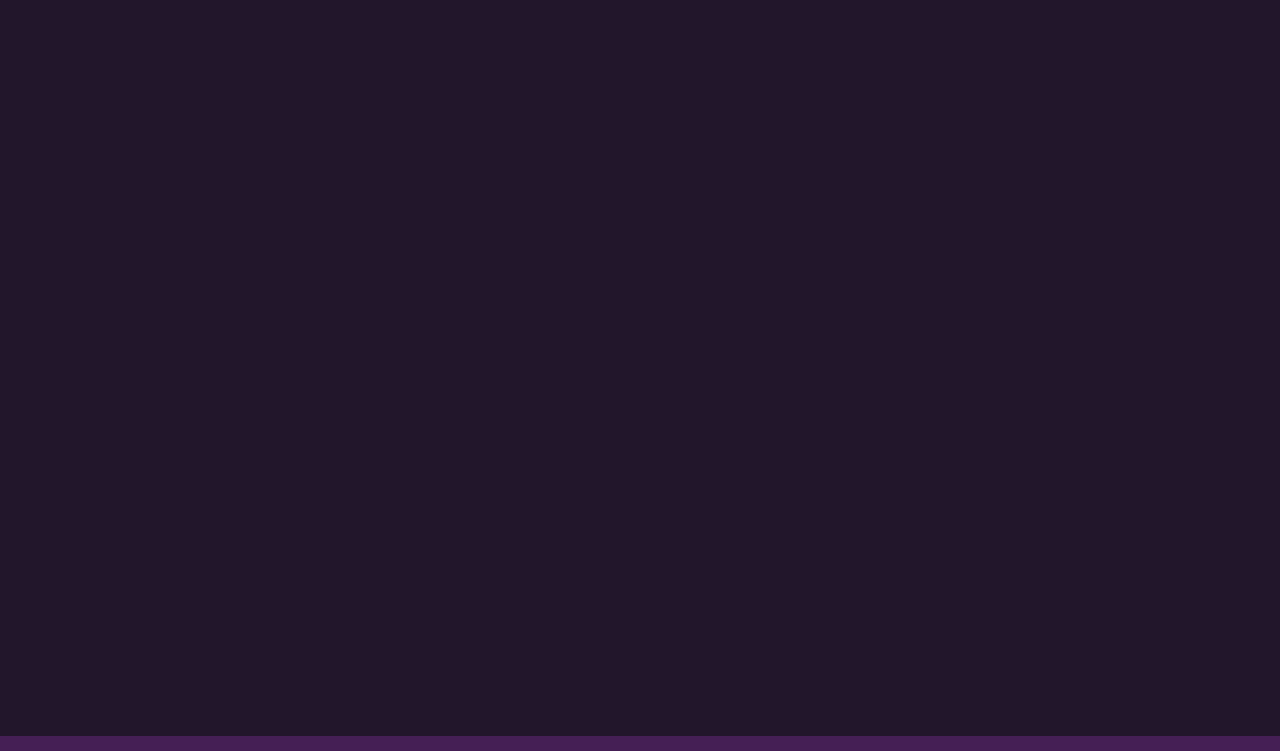
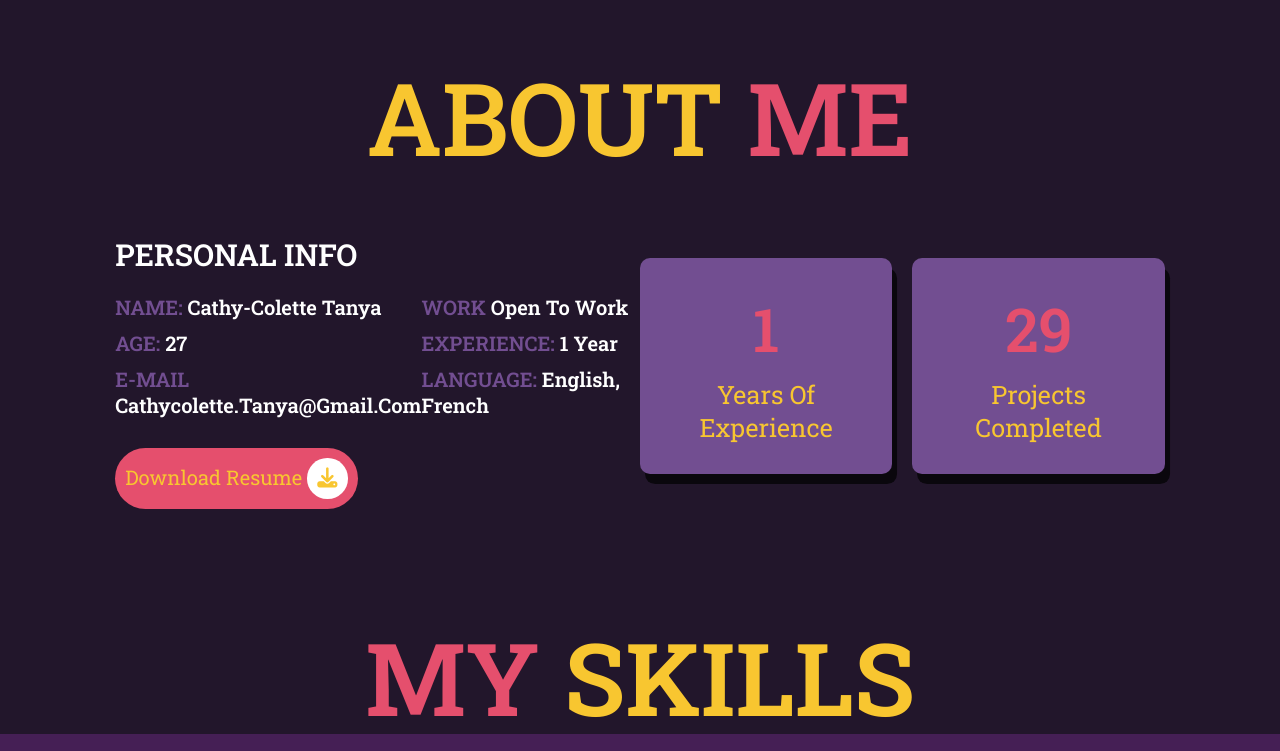
Before and after one commit to cathytanya/cathytanyaportfolio, a plain HTML site: page about.html in a window 1280 px wide. Shown: the top 751 px of the page. Drawn offline with Linux system fonts and the light colour scheme.

Commit message:
started to work on the skills section of the about page and add icons of some skills

```diff
--- a/about.html
+++ b/about.html
@@ -7,6 +7,8 @@
     <title>Cathy-Colette Portfolio</title>
     <link rel="stylesheet" href="https://cdnjs.cloudflare.com/ajax/libs/font-awesome/6.4.0/css/all.min.css">
     <link rel="stylesheet" href="styles.css">
+    <link href="https://fonts.googleapis.com/css2?family=Roboto+Slab:wght@100;300;400;500;600&display=swap" rel="stylesheet">
+
 </head>
 <body>
     <nav class="navbar">
@@ -17,5 +19,60 @@
         <a href="contact.html"> <i class="fas fa-address-book"></i> <span>Contact</span> </a>
     </nav>
 
+    <section class="aboutMe">
+        <h1 class="heading"> about <span> me </span></h1>
+        <div class="row">
+            <div class="info-container">
+                <h1>Personal Info</h1>
+                <div class="box-container">
+                    <div class="box">
+                        <h3><span>name:</span> Cathy-Colette Tanya</h3>
+                        <h3><span>age:</span> 27</h3>
+                        <h3><span>e-mail</span> cathycolette.tanya@gmail.com</h3>
+                    </div>
+
+                    <div class="box">
+                        <h3><span>work</span> Open to Work</h3>
+                        <h3><span>experience:</span> 1 year</h3>
+                        <h3><span>language:</span> english, french</h3>
+                    </div>
+                </div>
+                <a href="#" class="btn">Download Resume <i class="fas fa-download"></i></a>
+            </div>
+
+            <div class="count-container">
+                <div class="box">
+                    <h3>1</h3>
+                    <p>years of experience</p>
+                </div>
+                <div class="box">
+                    <h3>29</h3>
+                    <p>Projects Completed</p>
+                </div>
+            </div>
+        </div>
+    </section>
+
+    <section class="skills">
+        <h1 class="heading"><span> my </span> skills </h1>
+        <div class="box-container">
+            <div class="box">
+                <img src="images/skills/HTML.png" alt="HTML icon">
+                <h3>HTML</h3>
+            </div>
+            <div class="box">
+                <img src="images/skills/CSS.png" alt="CSS icon">
+                <h3>CSS</h3>
+            </div>
+            <div class="box">
+                <img src="images/skills/JavaScript.jpg" alt="JavaScript icon">
+                <h3>JavaScript</h3>
+            </div>
+            <div class="box">
+                <img src="images/skills/SQL.jpg" alt="SQL icon">
+                <h3>SQL</h3>
+            </div>
+        </div>
+    </section>
 </body>
 </html>
--- a/styles.css
+++ b/styles.css
@@ -1,6 +1,6 @@
-@import url('https://fonts.googleapis.com/css2?family=Raleway:wght@100;300;400;500;600;700&display=swap');
+/* @import url('https://fonts.googleapis.com/css2?family=Raleway:wght@100;300;400;500;600;700&display=swap'); */
 *{
-    font-family: 'Raleway', sans-serif;
+    font-family: 'Roboto Slab', serif;
     margin: 0;
     padding: 0;
     box-sizing: border-box;
@@ -18,6 +18,7 @@
     --yellow:#f8c630;
     --shadow:0.5rem 1rem rgba(0,0,0,.7);
 }
+/* Home Page */
 html{
     font-size: 63%;
     overflow-x: hidden;
@@ -74,7 +75,6 @@ section{
     background: var(--blush);
     padding: 1rem;
     font-size: 2rem;
-    /* color: white; */
     color: var(--yellow);
 
 }
@@ -84,7 +84,6 @@ section{
     line-height: 4rem;
     font-size: 2rem;
     text-align: center;
-    /* background: var(--yellow); */
     background: white;
     border-radius: 50%;
 }
@@ -125,7 +124,80 @@ section{
     padding: 1rem 0;
 }
 
+/* About Me Page */
+.heading{
+    margin-bottom: 4rem;
+    text-align: center;
+    font-size: 10rem;
+    text-transform: uppercase;
+    color: var(--yellow);
+}
+.heading span{
+    text-transform: uppercase;
+    color: var(--blush);
+}
+.aboutMe .row{
+    display: flex;
+    align-items: center;
+    flex-wrap: wrap;
+}
+.aboutMe .row .info-container{
+    flex: 1 1 42rem;
+}
+.aboutMe .row .info-container h1{
+    color: white;
+    display: flex;
+    flex-wrap: wrap;
+    font-size: 3rem;
+    text-transform: uppercase;
+    padding: 1rem 0;
+}
+.aboutMe .row .info-container .box-container{
+    padding: 1rem 0;
+    display: flex;
+    flex-wrap: wrap;
+}
 
+.aboutMe .row .info-container .box-container .box{
+    flex: 1 1 20rem;
+}
+.aboutMe .row .info-container .box-container .box h3{
+    font-size: 2rem;
+    padding-bottom: 1rem;
+    color: white;
+    flex-wrap: wrap;
+}
+.aboutMe .info-container .box h3 span{
+    font-size: 2rem;
+    padding-bottom: 1rem;
+    color: var(--lightpurple);
+    flex-wrap: wrap;
+    text-transform: uppercase;
+}
+.aboutMe .row .count-container{
+    flex: 1 1 42rem;
+    display: flex;
+    flex-wrap: wrap;
+    gap: 2rem;
+}
+.aboutMe .row .count-container .box{
+    padding: 3rem 4rem;
+    border-radius: 1rem;
+    flex: 1 1 20rem;
+    background:var(--lightpurple);
+    box-shadow: var(--shadow);
+}
+.aboutMe .row .count-container .box h3{
+    font-size: 6rem;
+    color: var(--blush);
+    text-align: center;
+}
+.aboutMe .row .count-container .box p{
+    font-size: 2.5rem;
+    color: var(--yellow);
+    padding-top: 1rem;
+    text-align: center;
+}
 
 @media(max-width:1200px){
     html{
@@ -137,6 +209,10 @@ section{
 }
 
 @media(max-width:768px){
+    .heading{
+        font-size: 12vw;
+    }
+
     .navbar a i {
         padding: 0;
     }
```
Also changed, not shown: index.html (+2 -1 lines), images/logo.png (deleted), images/skills/CSS.png (added), images/skills/HTML.png (added), images/skills/JavaScript.jpg (added), images/skills/SQL.jpg (added).
